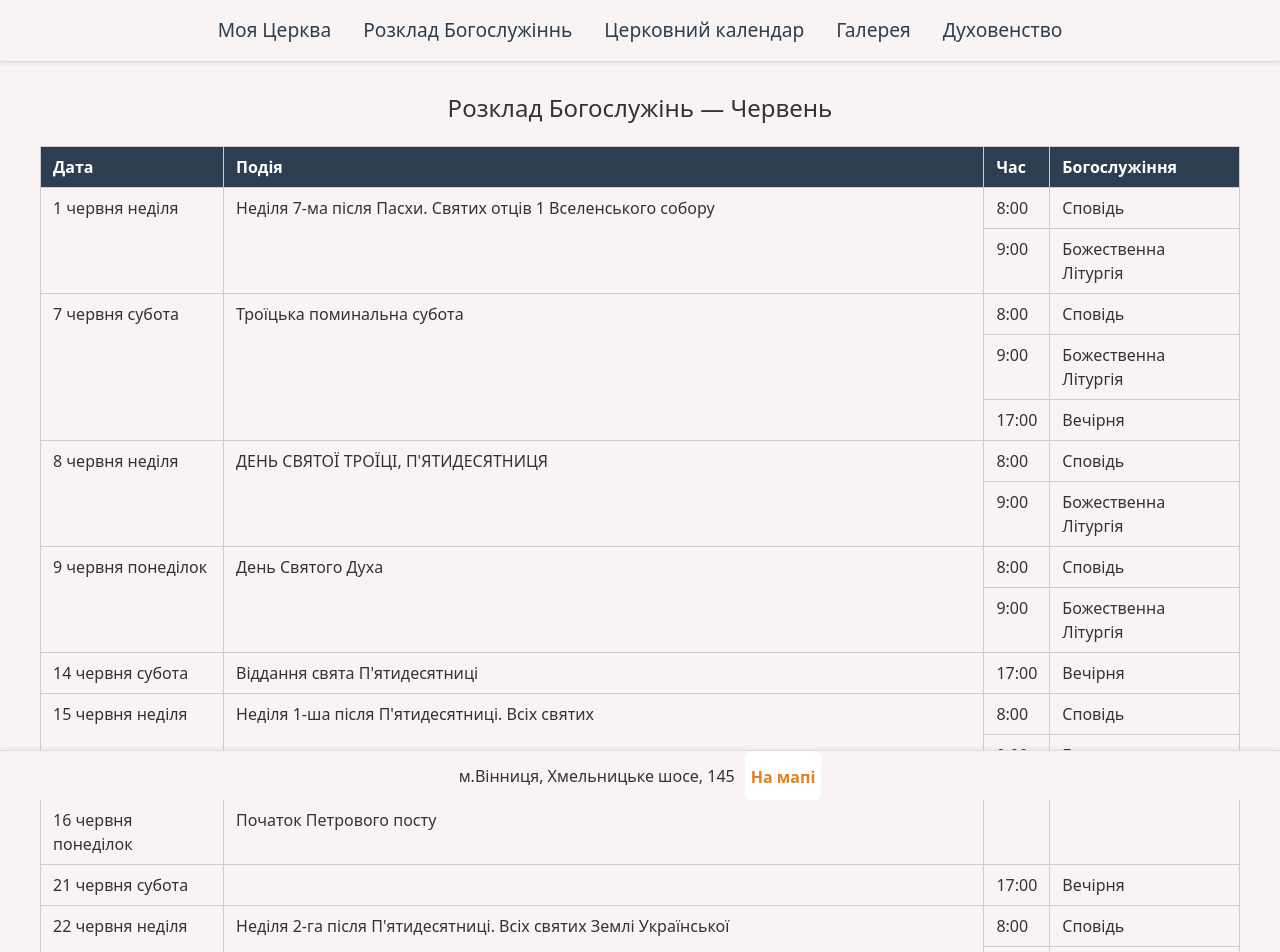
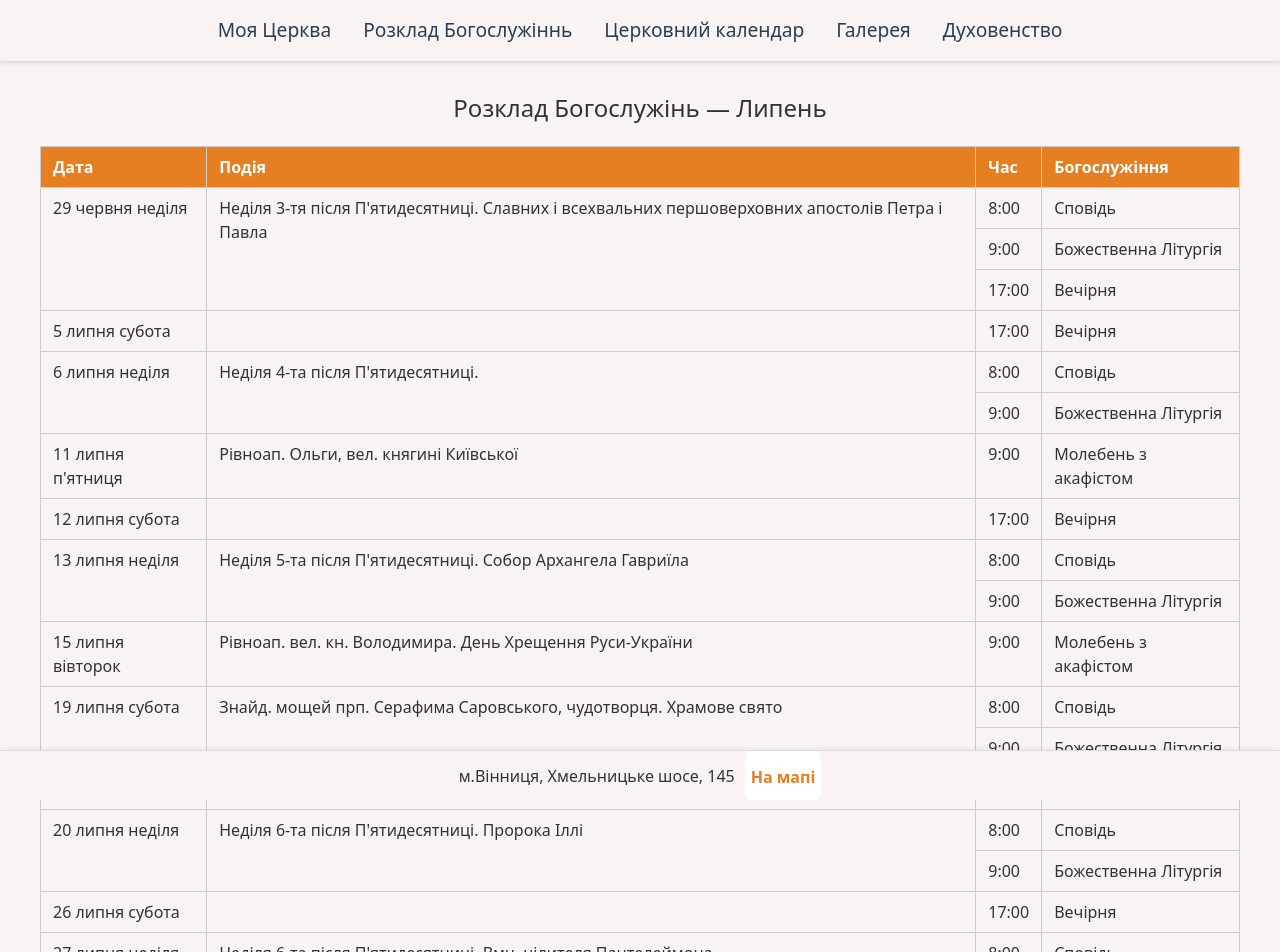
Before and after one commit to ValeriyVinn/my-parish, a React (Vite) app: page /shedule in a window 1280 px wide. Shown: the top 952 px of the page. Built offline with nearby package versions, Linux system fonts and the light colour scheme.

Commit message:
Upd: Schedule of Divine Services

```diff
--- a/src/components/Shedule/Shedule.jsx
+++ b/src/components/Shedule/Shedule.jsx
@@ -4,7 +4,7 @@ import css from "./Shedule.module.css";
 const Schedule = () => {
   return (
     <div className={`container ${css.wrapper}`}>
-      <h1 className={css.title}>Розклад Богослужінь — Червень</h1>
+      <h1 className={css.title}>Розклад Богослужінь — Липень</h1>
       <div className={css.tableWrapper}>
         <table className={css.table}>
           <thead>
--- a/src/components/Shedule/Shedule.module.css
+++ b/src/components/Shedule/Shedule.module.css
@@ -25,7 +25,7 @@
 }
 
 .table th {
-  background-color: var(--color-primary, #2c3e50);
+  background-color: var(--color-accent);
   color: #fff;
 }
 
--- a/src/data/schedule.json
+++ b/src/data/schedule.json
@@ -1,92 +1,4 @@
 [
-  {
-    "date": "1 червня неділя",
-    "day": "",
-    "title": "Неділя 7-ма після Пасхи. Святих отців 1 Вселенського собору",
-    "services": [
-      { "time": "8:00", "name": "Сповідь" },
-      { "time": "9:00", "name": "Божественна Літургія" }
-    ]
-  },
-  {
-    "date": "7 червня субота",
-    "day": "",
-    "title": "Троїцька поминальна субота",
-    "services": [
-      { "time": "8:00", "name": "Сповідь" },
-      { "time": "9:00", "name": "Божественна Літургія" },
-      { "time": "17:00", "name": "Вечірня" }
-    ]
-  },
-  {
-    "date": "8 червня неділя",
-    "day": "",
-    "title": "ДЕНЬ СВЯТОЇ ТРОЇЦІ, П'ЯТИДЕСЯТНИЦЯ",
-    "services": [
-      { "time": "8:00", "name": "Сповідь" },
-      { "time": "9:00", "name": "Божественна Літургія" }
-    ]
-  },
-  {
-    "date": "9 червня понеділок",
-    "day": "",
-    "title": "День Святого Духа",
-    "services": [
-      { "time": "8:00", "name": "Сповідь" },
-      { "time": "9:00", "name": "Божественна Літургія" }
-    ]
-  },
-  {
-    "date": "14 червня субота",
-    "day": "",
-    "title": "Віддання свята П'ятидесятниці",
-    "services": [{ "time": "17:00", "name": "Вечірня" }]
-  },
-  {
-    "date": "15 червня неділя",
-    "day": "",
-    "title": "Неділя 1-ша після П'ятидесятниці. Всіх святих",
-    "services": [
-      { "time": "8:00", "name": "Сповідь" },
-      { "time": "9:00", "name": "Божественна Літургія" }
-    ]
-  },
-  {
-    "date": "16 червня понеділок",
-    "day": "",
-    "title": "Початок Петрового посту",
-    "services": [{ "time": "", "name": "" }]
-  },
-  {
-    "date": "21 червня субота",
-    "day": "",
-    "title": "",
-    "services": [{ "time": "17:00", "name": "Вечірня" }]
-  },
-  {
-    "date": "22 червня неділя",
-    "day": "",
-    "title": "Неділя 2-га після П'ятидесятниці. Всіх святих Землі Української",
-    "services": [
-      { "time": "8:00", "name": "Сповідь" },
-      { "time": "9:00", "name": "Божественна Літургія" }
-    ]
-  },
-  {
-    "date": "24 червня вівторок",
-    "day": "",
-    "title": "Різдво чесного славного пророка, Предтечі та Хрестителя Господнього Іоана",
-    "services": [
-      { "time": "8:00", "name": "Сповідь" },
-      { "time": "9:00", "name": "Божественна Літургія" }
-    ]
-  },
-  {
-    "date": "28 червня субота",
-    "day": "",
-    "title": "",
-    "services": [{ "time": "17:00", "name": "Вечірня" }]
-  },
   {
     "date": "29 червня неділя",
     "day": "",
@@ -96,5 +8,93 @@
       { "time": "9:00", "name": "Божественна Літургія" },
       { "time": "17:00", "name": "Вечірня" }
     ]
+  },
+  {
+    "date": "5 липня субота",
+    "day": "",
+    "title": "",
+    "services": [{ "time": "17:00", "name": "Вечірня" }]
+  },
+  {
+    "date": "6  липня неділя",
+    "day": "",
+    "title": "Неділя 4-та після П'ятидесятниці. ",
+    "services": [
+      { "time": "8:00", "name": "Сповідь" },
+      { "time": "9:00", "name": "Божественна Літургія" }
+    ]
+  },
+  {
+    "date": "11 липня п'ятниця",
+    "day": "",
+    "title": "Рівноап. Ольги, вел. княгині Київської",
+    "services": [{ "time": "9:00", "name": "Молебень з акафістом" }]
+  },
+  {
+    "date": "12 липня субота",
+    "day": "",
+    "title": "",
+    "services": [
+      { "time": "17:00", "name": "Вечірня" }
+    ]
+  },
+  {
+    "date": "13 липня неділя",
+    "day": "",
+    "title": "Неділя 5-та після П'ятидесятниці. Собор Архангела Гавриїла",
+    "services": [
+      { "time": "8:00", "name": "Сповідь" },
+      { "time": "9:00", "name": "Божественна Літургія" }
+    ]
+  },
+  {
+    "date": "15 липня вівторок",
+    "day": "",
+    "title": "Рівноап. вел. кн. Володимира. День Хрещення Руси-України",
+    "services": [
+      { "time": "9:00", "name": "Молебень з акафістом" }
+    ]
+  },
+  {
+    "date": "19 липня субота",
+    "day": "",
+    "title": "Знайд. мощей прп. Серафима Саровського, чудотворця. Храмове свято",
+    "services": [
+      { "time": "8:00", "name": "Сповідь" },
+      { "time": "9:00", "name": "Божественна Літургія" },
+      { "time": "17:00", "name": "Вечірня" }
+    ]
+  },
+  {
+    "date": "20 липня неділя",
+    "day": "",
+    "title": "Неділя 6-та після П'ятидесятниці. Пророка Іллі",
+    "services": [
+      { "time": "8:00", "name": "Сповідь" },
+      { "time": "9:00", "name": "Божественна Літургія" }
+    ]
+  },
+  {
+    "date": "26 липня субота",
+    "day": "",
+    "title": "",
+    "services": [
+      { "time": "17:00", "name": "Вечірня" }
+    ]
+  },
+  {
+    "date": "27 липня неділя",
+    "day": "",
+    "title": "Неділя 6-та після П'ятидесятниці. Вмч. цілителя Пантелеймона",
+    "services": [
+      { "time": "8:00", "name": "Сповідь" },
+      { "time": "9:00", "name": "Божественна Літургія" }
+    ]
+  },
+  {
+    "date": "31 липня четвер",
+    "day": "",
+    "title": "Заговини на Успенський піст",
+    "services": [{ "time": "17:00", "name": "Вечірня" }]
   }
 ]
```
